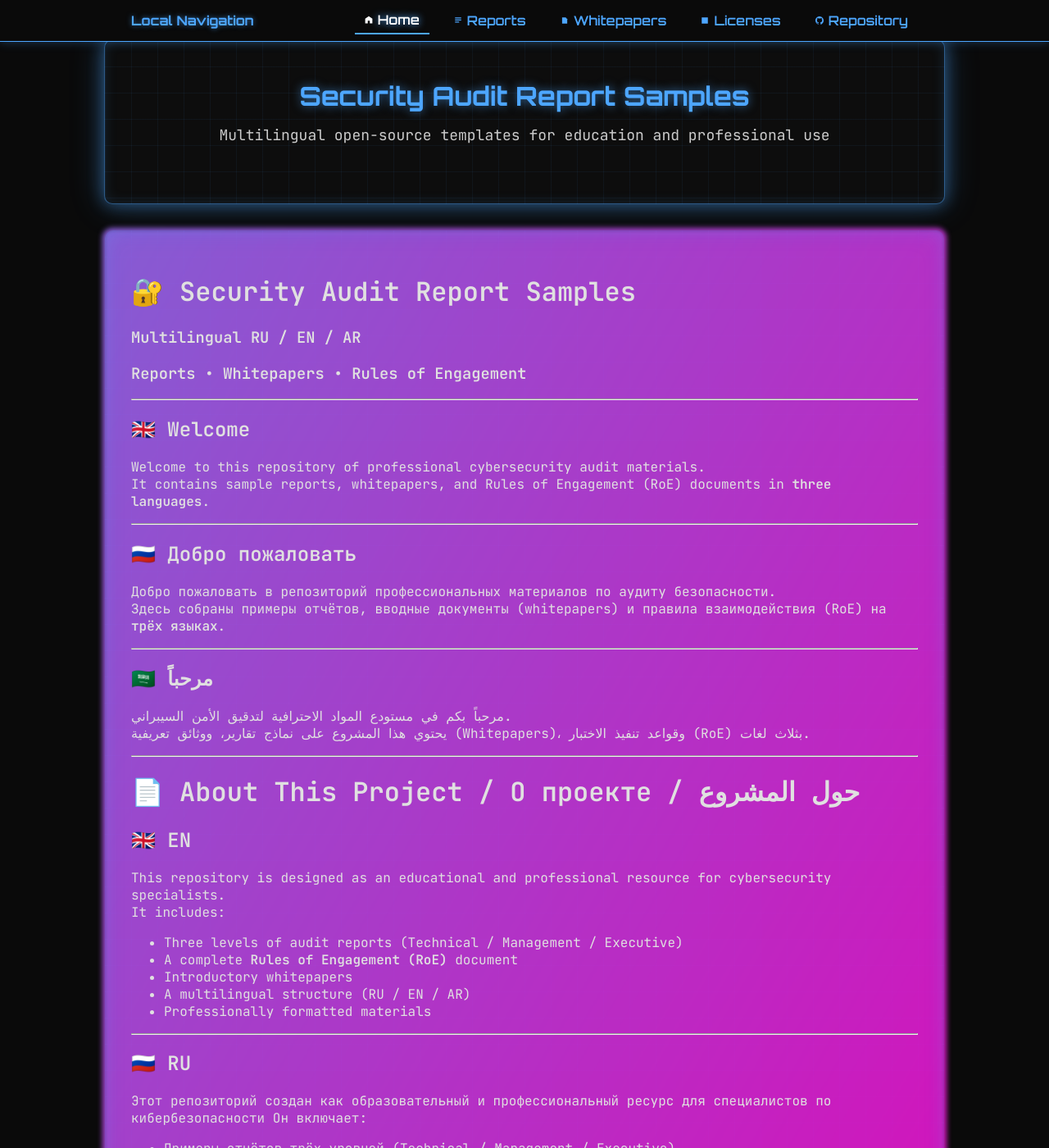
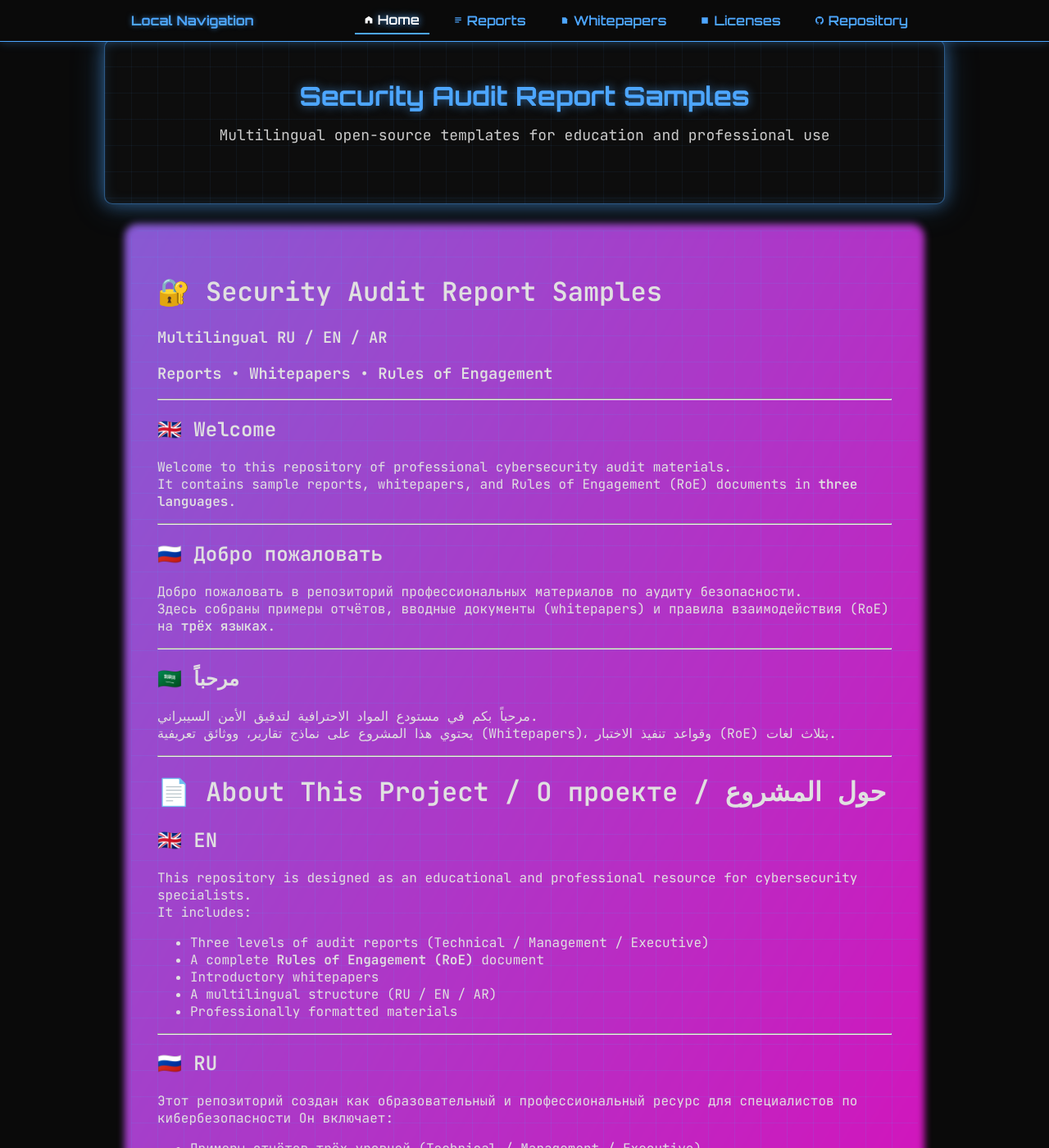
Before and after one commit to SergMorelli/SergMorelli-security-audit-report-samples, a Jekyll site: the page built from index.md, in a window 1280 px wide and 1400 px high. Shown: the whole window at 82% size. Built offline with Jekyll 4.4.1, drawn with Linux system fonts in a browser that asks for light colours; our own code applies the rules of GitHub Pages for plain Markdown files.

Commit message:
Refactor styles for holographic frame and container
Refactor holographic frame styles and structure for better organization.

```diff
--- a/assets/css/style.css
+++ b/assets/css/style.css
@@ -236,36 +236,21 @@ body::after {
 }
 
 
+/* === WRAPPER FOR HOLOGRAPHIC FRAME === */
 
-/* === MAIN CONTENT BLOCK — HOLOGRAPHIC FRAME (FIXED) === */
-
-.container {
+.container-wrap {
+    position: relative;
     max-width: 960px;
     margin: 0 auto;
-    padding: 32px;
-
-    /* Твой фон */
-    background: radial-gradient(circle at center, #0a0a0a 0%, #050505 60%, #000000 100%);
-
-    border-radius: 10px;
-    position: relative;
-    z-index: 1;
-
-    /* Сетка */
-    background-image:
-        linear-gradient(rgba(77,166,255,0.06) 1px, transparent 1px),
-        linear-gradient(90deg, rgba(77,166,255,0.06) 1px, transparent 1px);
-    background-size: 32px 32px;
-
-    animation: grid-glow 4s ease-in-out infinite;
+    z-index: 0;
 }
 
-/* === Голографическая рамка (внешний слой) === */
-.container::before {
+/* Внешняя голографическая рамка */
+.container-wrap::before {
     content: "";
     position: absolute;
-    inset: -3px; /* ВАЖНО: рамка снаружи */
-    border-radius: 12px;
+    inset: -8px;              /* Насколько рамка выходит наружу */
+    border-radius: 16px;      /* Чуть больше, чем у контейнера */
 
     background: linear-gradient(
         120deg,
@@ -275,25 +260,39 @@ body::after {
     );
     background-size: 300% 300%;
     animation: holo-shift 6s ease-in-out infinite;
+    filter: blur(4px);
 
-    z-index: -1;
-    filter: blur(3px); /* эффект плазмы */
+    pointer-events: none;
+    z-index: 0;               /* Под контейнером */
 }
 
-/* === Внутреннее свечение === */
-.container::after {
-    content: "";
-    position: absolute;
-    inset: 0;
+
+
+
+
+
+/* === MAIN CONTENT BLOCK — HOLOGRAPHIC FRAME (FIXED) === */
+
+.container {
+    max-width: 960px;
+    margin: 0 auto;
+    padding: 32px;
+
+    background: radial-gradient(circle at center, #0a0a0a 0%, #050505 60%, #000000 100%);
     border-radius: 10px;
 
-    box-shadow:
-        inset 0 0 18px rgba(77,166,255,0.25),
-        inset 0 0 32px rgba(77,166,255,0.15);
+    position: relative;
+    z-index: 1; /* ВАЖНО: выше рамки */
 
-    animation: inner-pulse 5s ease-in-out infinite;
-    pointer-events: none;
+    background-image:
+        linear-gradient(rgba(77,166,255,0.06) 1px, transparent 1px),
+        linear-gradient(90deg, rgba(77,166,255,0.06) 1px, transparent 1px);
+    background-size: 32px 32px;
+
+    animation: grid-glow 4s ease-in-out infinite;
 }
+
+
 
 /* === Анимации === */
 @keyframes holo-shift {
```
